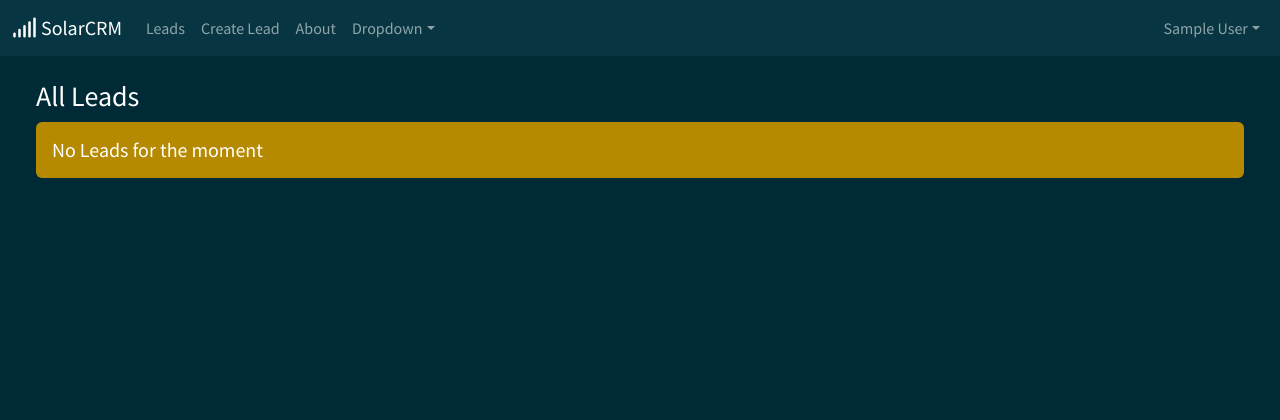
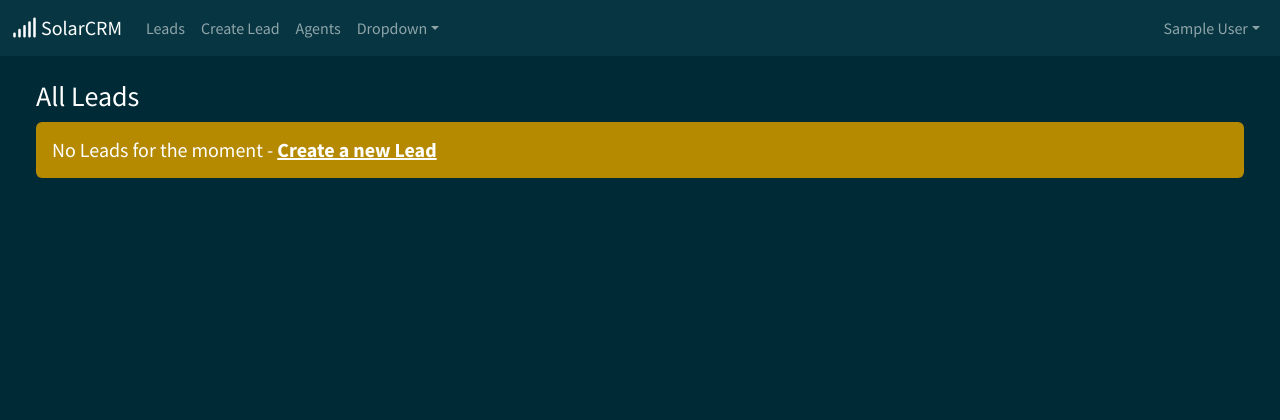
Before and after one commit to JulindP/SolarCRM, a Django app: page /leads/ in a window 1280 px wide. Shown: the top 420 px of the page. Run offline with Django 4.2, Linux system fonts and the light colour scheme; the visitor is signed in with stand-in values (Sample User, id 1); data that the repository does not hold is empty; some libraries are stand-ins or nearby versions.

Commit message:
No Leads Alert added Create new Lead

```diff
--- a/leads/admin.py
+++ b/leads/admin.py
@@ -1,8 +1,9 @@
 from django.contrib import admin
 
-from .models import Agent, Lead, User
+from .models import User, Supervisor, Agent, Lead
 
 
 admin.site.register(User)
+admin.site.register(Supervisor)
 admin.site.register(Agent)
 admin.site.register(Lead)
--- a/leads/models.py
+++ b/leads/models.py
@@ -1,7 +1,7 @@
+from django.contrib.auth.models import AbstractUser
 from django.db import models
-from django.contrib.auth.models import AbstractUser
+from django.db.models.signals import post_save
 from django.dispatch import receiver
-from django.db.models.signals import post_save
 
 
 class User(AbstractUser):
@@ -15,18 +15,18 @@ class Supervisor(models.Model):
         return self.user.username
 
 
+@receiver(post_save, sender=User)
+def post_user_creation(sender, instance, created, **kwargs):
+    if created:
+        Supervisor.objects.create(user=instance)
+
+
 class Agent(models.Model):
     user = models.OneToOneField(User, on_delete=models.CASCADE)
     supervisor = models.ForeignKey(Supervisor, on_delete=models.CASCADE)
 
     def __str__(self):
         return self.user.username
-
-
-# @receiver(post_save, sender=User)
-# def post_save_agent_creation(sender, instance, created, **kwargs):
-#     if created:
-#         Agent.objects.create(user=instance)
 
 
 class Lead(models.Model):
--- a/templates/leads/lead_list.html
+++ b/templates/leads/lead_list.html
@@ -62,7 +62,8 @@
                     </div>
                 </div>
                 {% else %}
-                <h5 class="alert alert-primary ms-4 me-4">No Leads for the moment</h5>
+                <h5 class="alert alert-primary ms-4 me-4">No Leads for the moment - <a href="{% url 'lead-create' %}"
+                        class="alert-link">Create a new Lead</a></h5>
                 {% endif %}
             </div>
         </div>
--- a/templates/navbar.html
+++ b/templates/navbar.html
@@ -16,7 +16,8 @@
                     <a class="nav-link" href="{% url 'lead-create' %}">Create Lead</a>
                 </li>
                 <li class="nav-item">
-                    <a class="nav-link" href="#">About</a>
+                    <a class="nav-link" href="#">Agents
+                    </a>
                 </li>
                 <li class="nav-item dropdown">
                     <a class="nav-link dropdown-toggle" data-bs-toggle="dropdown" href="#" role="button"
```
